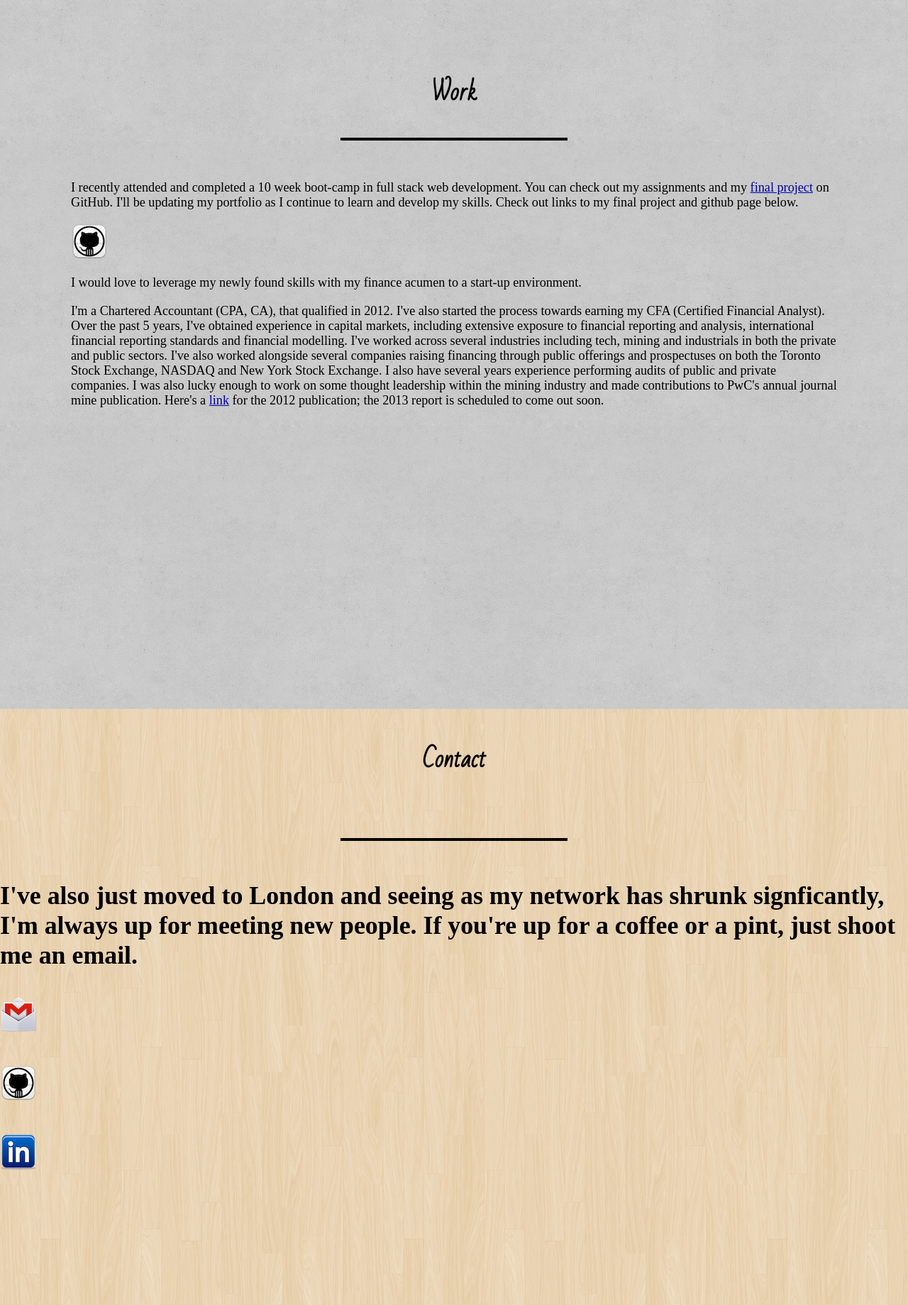
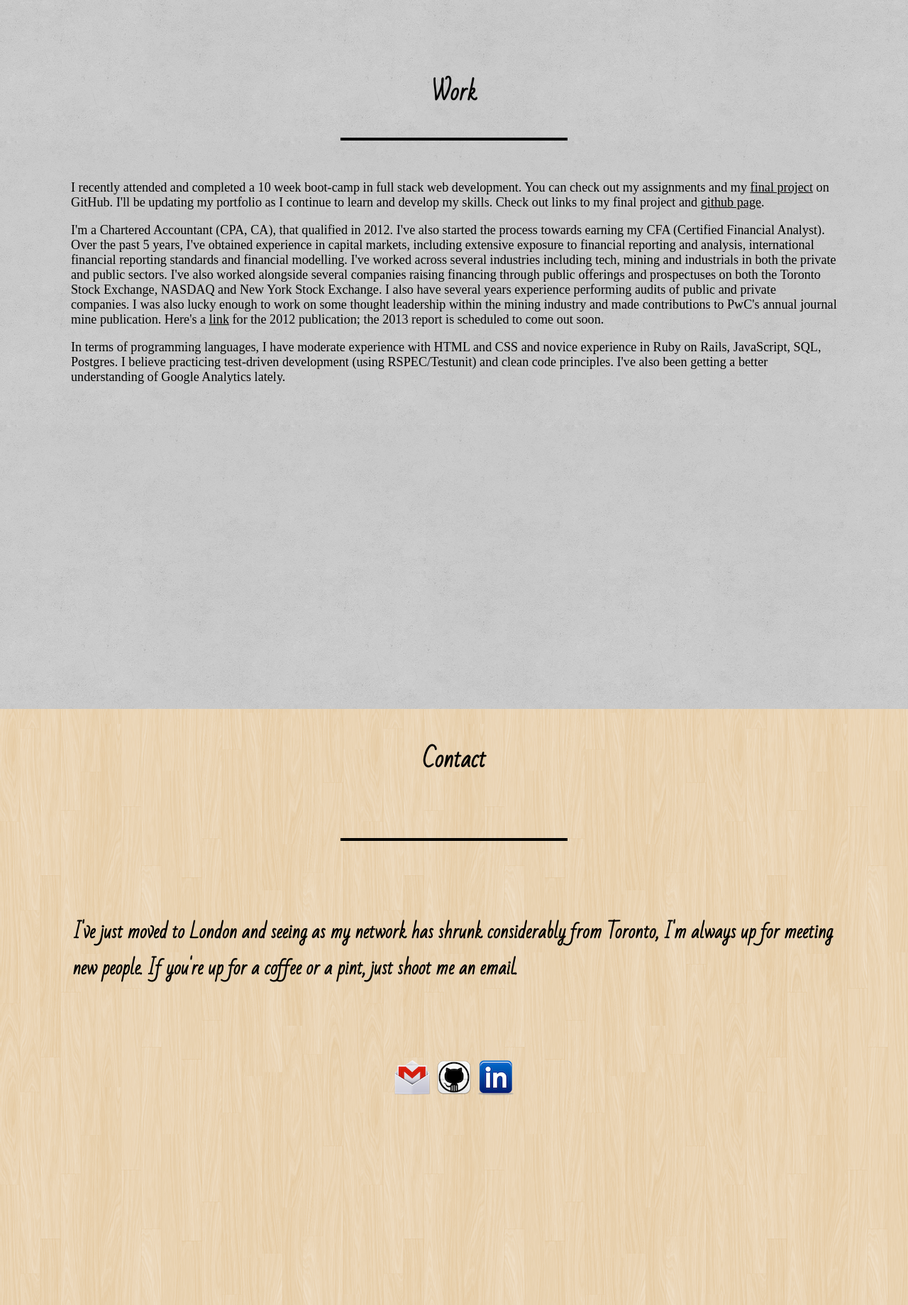
Before and after one commit to kevinberg3/ktb, a PHP site: page / in a window 1280 px wide. Shown: the part 1801-3640 px from the top of the page at 71% size. Run offline with PHP 8.4, Linux system fonts and the light colour scheme; some web fonts are replaced.

Commit message:
init commit

```diff
--- a/css/main.css
+++ b/css/main.css
@@ -29,7 +29,7 @@ h1 { margin-bottom: 1em;
  }
 p { margin: 1em 0; }
 
-a         { color: #00a; }
+a         { color: black; }
 a:hover   { color: #000; }
 a:visited { color: #a0a; }
 
@@ -79,6 +79,7 @@ a:visited { color: #a0a; }
   font-family: 'Bad Script', cursive;
   font-size: xx-large;
   margin-right: 3em;
+  color: black;
 }
 
 .site .header h1.title a {
@@ -256,6 +257,7 @@ p .link_back {
   height: 100vh;
   margin: 0 auto;
   padding: 40px 0 0 0;
+  font-size: 1.4em;
 
 }
 
@@ -266,7 +268,8 @@ p .link_back {
     bottom: .5em;
     right: .25em;
     text-decoration: none;
-    color: red;
+    color: black;
+    font-weight: 300;
     background-color: ##D0D0D0;
 
     font-size: 18px;
@@ -295,3 +298,16 @@ border-bottom: solid 4px white;
 width: 320px;
 margin: 28px auto 56px;
 }
+
+#fifth .contact p {
+  font-size: 1em;
+  margin: 4em;
+  font-family: 'Bad Script', cursive;
+
+}
+
+#fifth .contact #logo {
+  /*position: inline;*/
+  text-align: center;
+  margin: auto;
+  }
--- a/home.html
+++ b/home.html
@@ -84,17 +84,15 @@
                 <h1><strong>Work</strong></h1>
                 <div class="title-hr-dark"></div>
                   <p>
-                    I recently attended and completed a 10 week boot-camp in full stack web development. You can check out my assignments and my <a href="http://showspace.herokuapp.com/" target="_blank">final project</a> on GitHub. I'll be updating my portfolio as I continue to learn and develop my skills. Check out links to my final project and github page below.
-                  </p>
-                 <a href="http://github.com/kevinberg3/" target="_blank"> <img src="../Assets/Images/github.png"></a>
-
-
-                  <p>
-                    I would love to leverage my newly found skills with my finance acumen to a start-up environment.
+                    I recently attended and completed a 10 week boot-camp in full stack web development. You can check out my assignments and my <a href="http://showspace.herokuapp.com/" target="_blank">final project</a> on GitHub. I'll be updating my portfolio as I continue to learn and develop my skills. Check out links to my final project and <a href="http://github.com/kevinberg3/" target="_blank">github page</a>.
                   </p>
 
                   <p>
                     I'm a Chartered Accountant (CPA, CA), that qualified in 2012. I've also started the process towards earning my CFA (Certified Financial Analyst). Over the past 5 years, I've obtained experience in capital markets, including extensive exposure to financial reporting and analysis, international financial reporting standards and financial modelling. I've worked across several industries including tech, mining and industrials in both the private and public sectors. I've also worked alongside several companies raising financing through public offerings and prospectuses on both the Toronto Stock Exchange, NASDAQ and New York Stock Exchange. I also have several years experience performing audits of public and private companies. I was also lucky enough to work on some thought leadership within the mining industry and made contributions to PwC's annual journal mine publication. Here's a <a href="http://www.pwc.com/ca/en/junior-mining-headquarters/junior-mine-review-of-trends-in-tsx-v-mining-industry.jhtml" target="_blank">link</a> for the 2012 publication; the 2013 report is scheduled to come out soon.
+                  </p>
+
+                  <p>
+                    In terms of programming languages, I have moderate experience with HTML and CSS and novice experience in Ruby on Rails, JavaScript, SQL, Postgres. I believe practicing test-driven development (using RSPEC/Testunit) and clean code principles. I've also been getting a better understanding of Google Analytics lately.
                   </p>
                 </div>
             </div>
@@ -106,17 +104,13 @@
                       <div class="title-hr-dark"></div>
 
                       <p>
-                        I've also just moved to London and seeing as my network has shrunk signficantly, I'm always up for meeting new people. If you're up for a coffee or a pint, just shoot me an email.
+                        I've just moved to London and seeing as my network has shrunk considerably from Toronto, I'm always up for meeting new people. If you're up for a coffee or a pint, just shoot me an email.
                       </p>
+                        <a id="logo" href="mailto:kevinberg3@gmail.com?Subject=Hey%20Kevin" target="_top"><img src="Assets/Images/gmail-icon.png"></a>
 
-                      <p>
-                        <a href="mailto:kevinberg3@gmail.com?Subject=Hey%20Kevin" target="_top"><img src="../Assets/Images/gmail-icon.png"></a>
-                      </p>
-                      <p>
-                        <a href="http://github.com/kevinberg3/" target="_blank"> <img src="../Assets/Images/github.png"></a>
-                      </p>
-                      <p>
-                        <a href="http://www.linkedin.com/pub/kevin-berg-ca/35/b57/78b" target='_blank'><img src='../Assets/Images/linkedin.png'></a>
+                        <a id="logo" href="http://github.com/kevinberg3/" target="_blank"> <img src="Assets/Images/github.png"></a>
+
+                        <a id="logo" href="http://www.linkedin.com/pub/kevin-berg-ca/35/b57/78b" target='_blank'><img src='Assets/Images/linkedin.png'></a>
                       </p>
                     </div>
                     </div>
@@ -157,7 +151,7 @@
         <script>
         $("#worklink").click(function() {
           $('html, body').animate({
-              scrollTop: $("#third").offset().top
+              scrollTop: $("#fourth").offset().top
           }, 750);
         });
         </script>
@@ -165,7 +159,7 @@
         <script>
         $("#contactlink").click(function() {
           $('html, body').animate({
-              scrollTop: $("#fourth").offset().top
+              scrollTop: $("#fifth").offset().top
           }, 750);
         });
         </script>
```
Also changed, not shown: default.html (+19 -9 lines).
